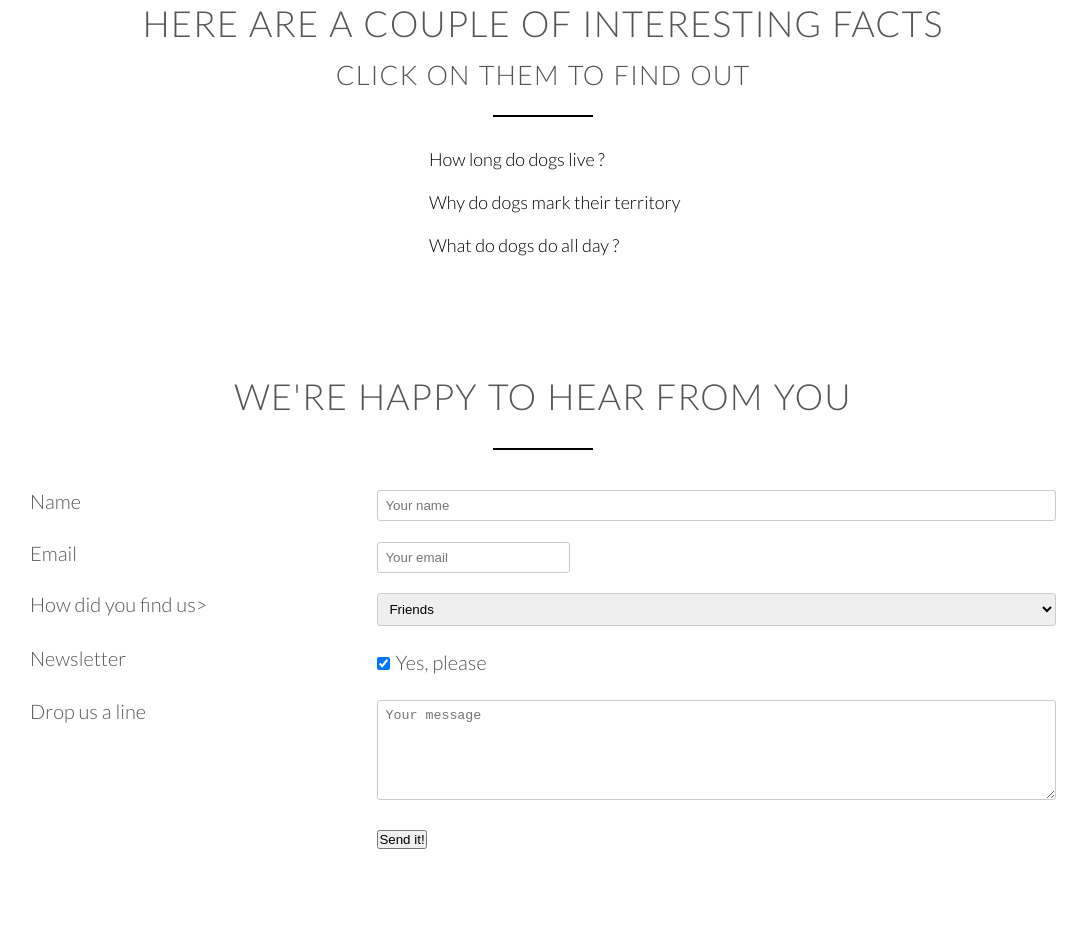
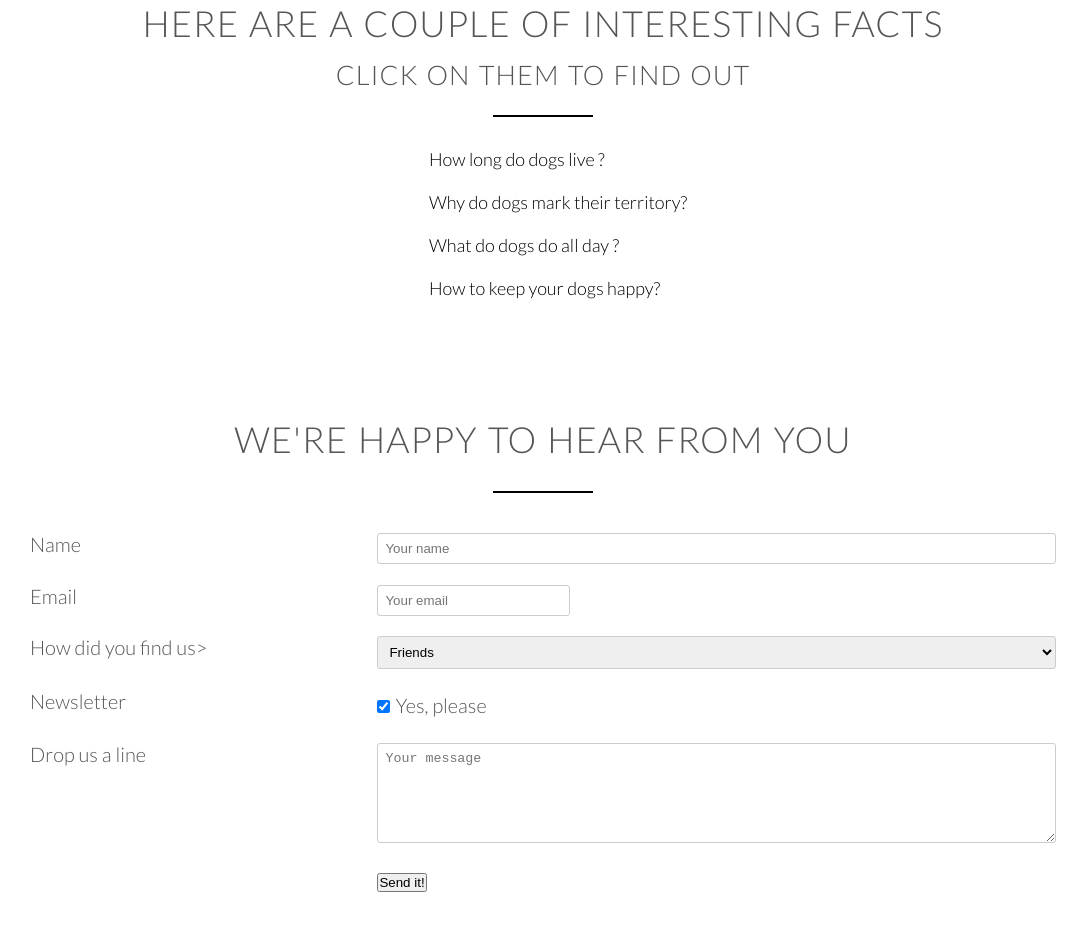
Before and after one commit to AlexHoisan/PetCare, a plain HTML site: page index.html in a window 1280 px wide. Shown: the part 3127-4058 px from the top of the page, without its empty margins (97-1184 px from the left). Before the commit the page ends 4023 px from the top, so only its background shows below. Drawn offline with Linux system fonts and the light colour scheme; files whose address does not match are found by name.

Commit message:
Added a new link

```diff
--- a/index.html
+++ b/index.html
@@ -207,8 +207,9 @@
 				<h2>Here are a couple of interesting facts <br> <sub>click on them to find out</sub></h2>
 					<ul>
 						<li><a href="http://www.petmd.com/dog/wellness/evr_dg_how_long_do_dogs_live">How long do dogs live ?</a></li>
-						<li><a href="http://pets.webmd.com/dogs/urine-marking-in-dogs#1">Why do dogs mark their territory</a></li>
+						<li><a href="http://pets.webmd.com/dogs/urine-marking-in-dogs#1">Why do dogs mark their territory?</a></li>
 						<li><a href="https://www.petcha.com/what-do-dogs-do-all-day/">What do dogs do all day ?</a></li>
+						<li><a href="https://www.petcha.com/what-do-dogs-do-all-day/">How to keep your dogs happy?</a></li>
 					</ul>
 			</div>
 		</section>
```
